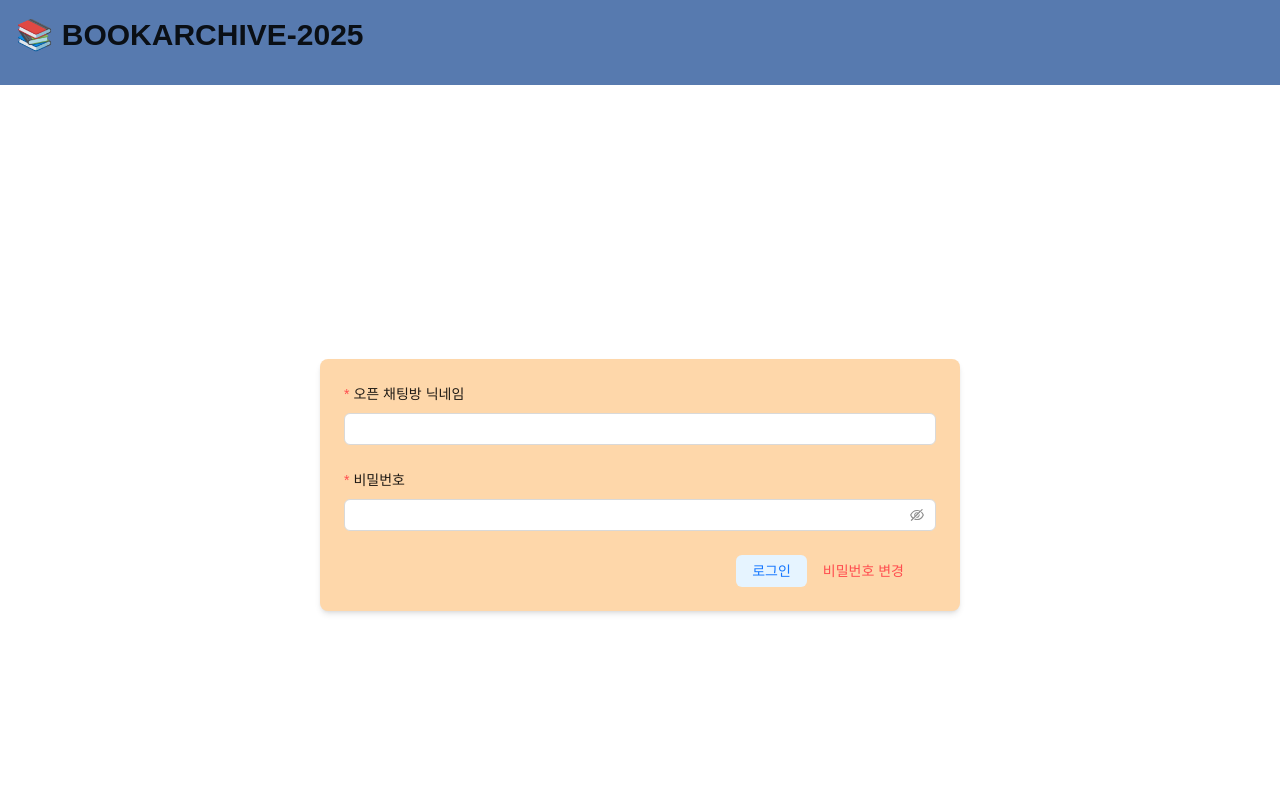
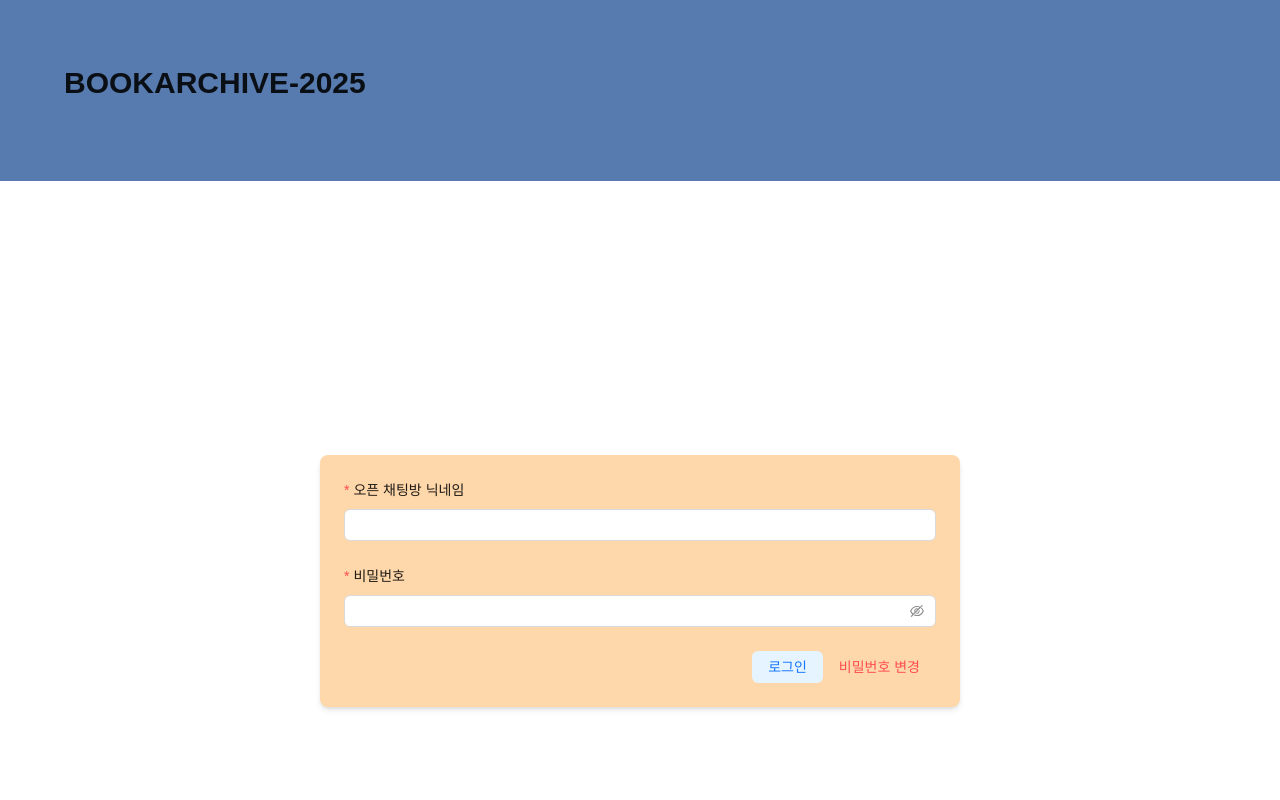
Before and after one commit to Hayeon-Lee/BOOKARCHIVE-2025, a React (Vite) app: page / in a window 1280 px wide. Shown: the top 800 px of the page. Built offline with nearby package versions, Linux system fonts and the light colour scheme; no server answers; a web font is replaced by a local one.

Commit message:
fix: button color

```diff
--- a/src/components/auth/AuthButton.tsx
+++ b/src/components/auth/AuthButton.tsx
@@ -5,14 +5,12 @@ interface AuthButtonProps {
   onClick?: (e: React.FormEvent) => void;
   label: string;
   htmlType?: 'button' | 'submit' | 'reset';
-  className?: string;
 }
 
 const AuthButton: React.FC<AuthButtonProps> = ({
   onClick,
   label,
   htmlType,
-  className,
 }) => {
   return (
     <Button
@@ -20,7 +18,6 @@ const AuthButton: React.FC<AuthButtonProps> = ({
       variant={label == '로그인' ? 'filled' : 'text'}
       onClick={onClick}
       htmlType={htmlType}
-      className={className}
     >
       {label}
     </Button>
--- a/src/components/auth/LoginForm.tsx
+++ b/src/components/auth/LoginForm.tsx
@@ -78,11 +78,7 @@ const LoginForm = () => {
 
           <div className="flex justify-end">
             <AuthButton htmlType="submit" label="로그인" />
-            <AuthButton
-              onClick={handleChangePassword}
-              label="비밀번호 변경"
-              className="mr-4"
-            />
+            <AuthButton onClick={handleChangePassword} label="비밀번호 변경" />
           </div>
         </Form>
       </div>
--- a/src/components/common/Header.tsx
+++ b/src/components/common/Header.tsx
@@ -15,20 +15,13 @@ const Header = () => {
   };
 
   return (
-    <div
-      style={{
-        padding: 16,
-        background: '#577aaf',
-        display: 'flex',
-        justifyContent: 'space-between',
-      }}
-    >
+    <div className="bg-[#577aaf] flex justify-between p-16">
       <Title
         level={2}
         onClick={() => navigate('/bookarchive')}
-        style={{ cursor: 'pointer' }}
+        className="cursor-pointer"
       >
-        📚 BOOKARCHIVE-2025
+        BOOKARCHIVE-2025
       </Title>
       {loginUser ? (
         <div>
```
